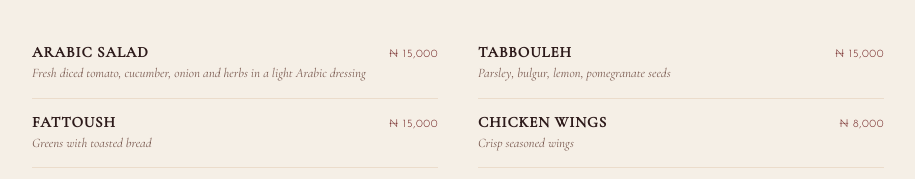
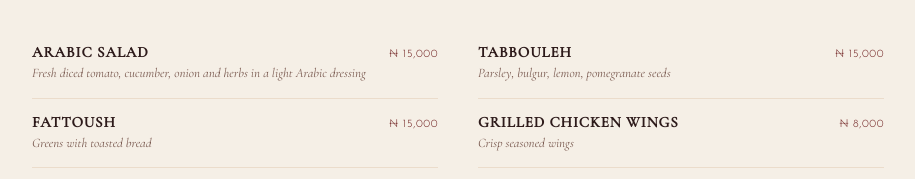
Before and after one commit to SheriffM96/Mishkak-Menu, a plain HTML site: page index.html in a window 1280 px wide. Shown: the part 2409-2588 px from the top of the page, without its empty margins (182-1097 px from the left). Drawn offline with nearby package versions, Linux system fonts and the light colour scheme; a web font is replaced by a local one.

Commit message:
Update index.html

```diff
--- a/index.html
+++ b/index.html
@@ -168,7 +168,7 @@ body { font-family: 'Cormorant Garamond', Georgia, serif; background: var(--sand
       <div class="menu-item"><div class="item-top"><span class="item-name">Arabic Salad</span><span class="item-price">₦ 15,000</span></div><div class="item-desc">Fresh diced tomato, cucumber, onion and herbs in a light Arabic dressing</div></div>
       <div class="menu-item"><div class="item-top"><span class="item-name">Tabbouleh</span><span class="item-price">₦ 15,000</span></div><div class="item-desc">Parsley, bulgur, lemon, pomegranate seeds</div></div>
       <div class="menu-item"><div class="item-top"><span class="item-name">Fattoush</span><span class="item-price">₦ 15,000</span></div><div class="item-desc">Greens with toasted bread</div></div>
-      <div class="menu-item"><div class="item-top"><span class="item-name">Chicken Wings</span><span class="item-price">₦ 8,000</span></div><div class="item-desc">Crisp seasoned wings</div></div>
+      <div class="menu-item"><div class="item-top"><span class="item-name">Grilled Chicken Wings</span><span class="item-price">₦ 8,000</span></div><div class="item-desc">Crisp seasoned wings</div></div>
       <div class="menu-item"><div class="item-top"><span class="item-name">Fries</span><span class="item-price">₦ 4,000</span></div><div class="item-desc">Crisp seasoned fries</div></div>
     </div>
   </section>
```
